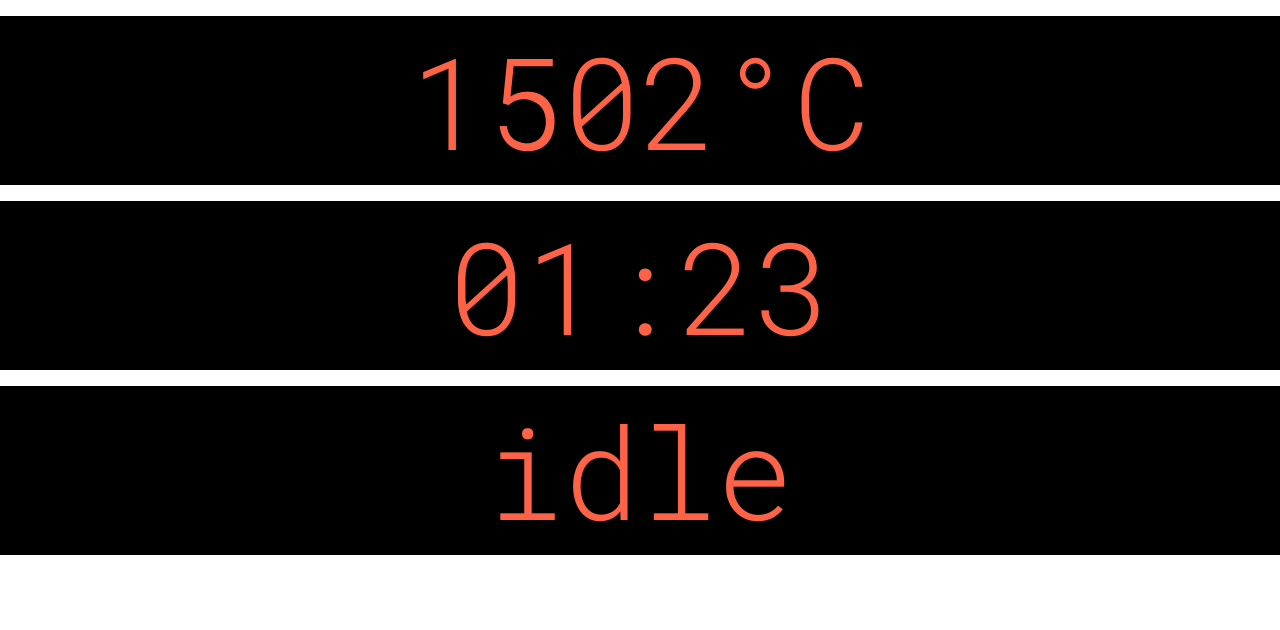
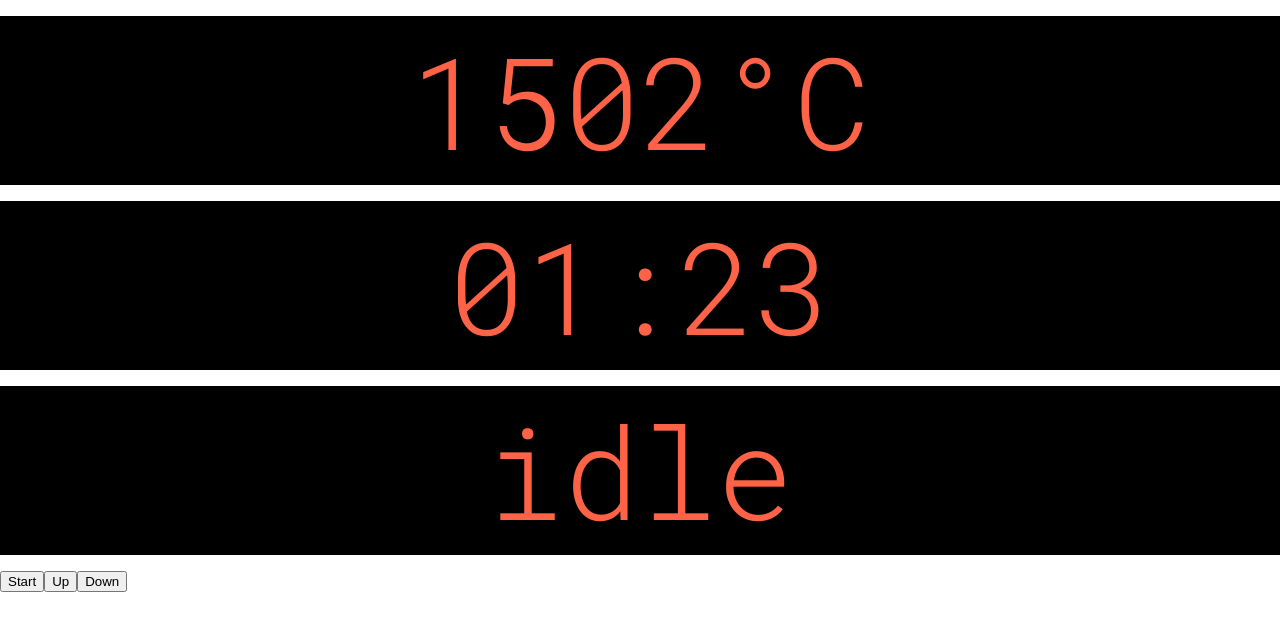
Before and after one commit to gonzalo-bulnes/kiln-controller, a React (Create React App) app: page / in a window 1280 px wide. Shown: the top 630 px of the page. Built offline with nearby package versions, Linux system fonts and the light colour scheme.

Commit message:
Add basic Button component

```diff
--- a/src/App.js
+++ b/src/App.js
@@ -1,4 +1,5 @@
 import React from "react";
+import Button from "./Button/Button";
 import Display from "./Display/Display";
 
 const App = () => (
@@ -6,6 +7,12 @@ const App = () => (
     <Display text="1502°C" />
     <Display text="01:23" />
     <Display text="idle" />
+    <Button
+      text="Start"
+      onClick={() => console.log("Start button activated")}
+    />
+    <Button text="Up" onClick={() => console.log("Up button activated")} />
+    <Button text="Down" onClick={() => console.log("Down button activated")} />
   </div>
 );
 
--- /dev/null
+++ b/src/Button/Button.js
@@ -0,0 +1,6 @@
+import React from "react";
+import "./Button.css";
+
+const Button = ({ text, onClick }) => <button onClick={onClick}>{text}</button>;
+
+export default Button;
```
Also changed, not shown: src/Button/Button.css (added).
